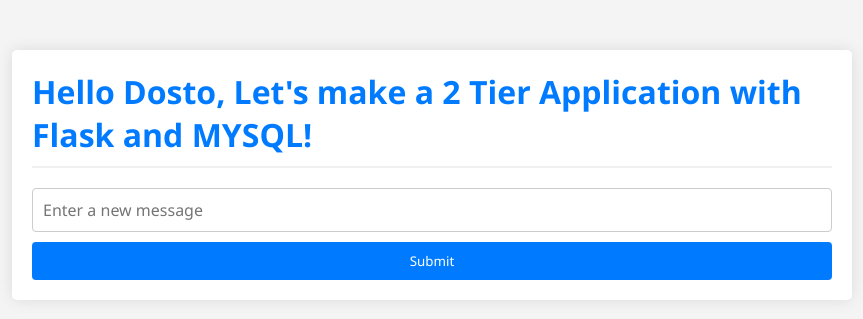
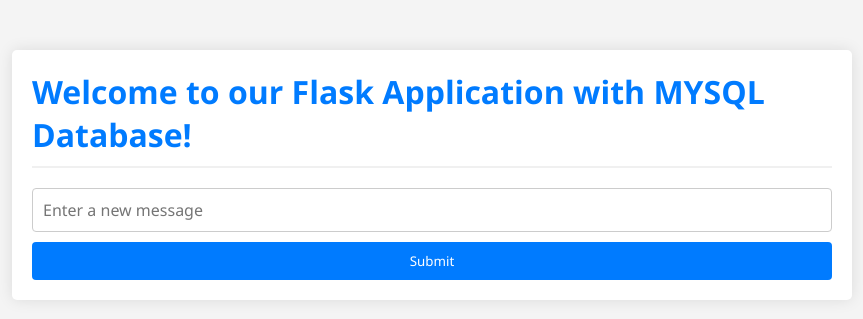
Before and after one commit to imshikhar27/DevOps-project, a Flask app: page / in a window 1280 px wide. Shown: the top 319 px of the page, without its empty margins (208-1071 px from the left). Run offline with Flask 2, Linux system fonts and the light colour scheme; data that the repository does not hold is empty; some libraries are stand-ins or nearby versions.

Commit message:
Bug fix in index.html

```diff
--- a/templates/index.html
+++ b/templates/index.html
@@ -93,8 +93,7 @@
 
 <body>
     <div class="container">
-        <h1>Hello Dosto,
-            Let's make a 2 Tier Application with Flask and MYSQL!</h1>
+        <h1>Welcome to our Flask Application with MYSQL Database!</h1>
         {% for message in messages %}
             <p>{{ message[0] }}</p>
         {% endfor %}
```
